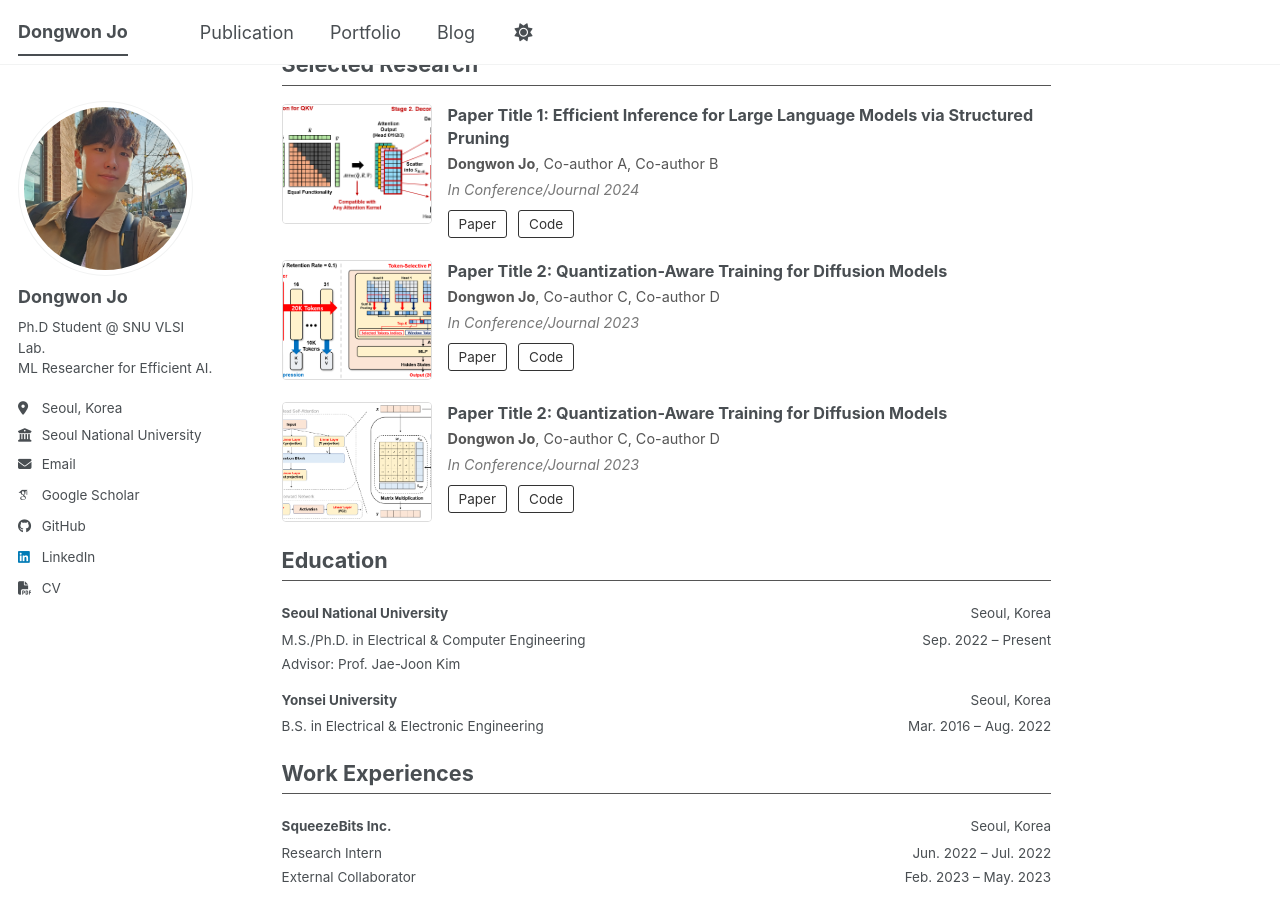
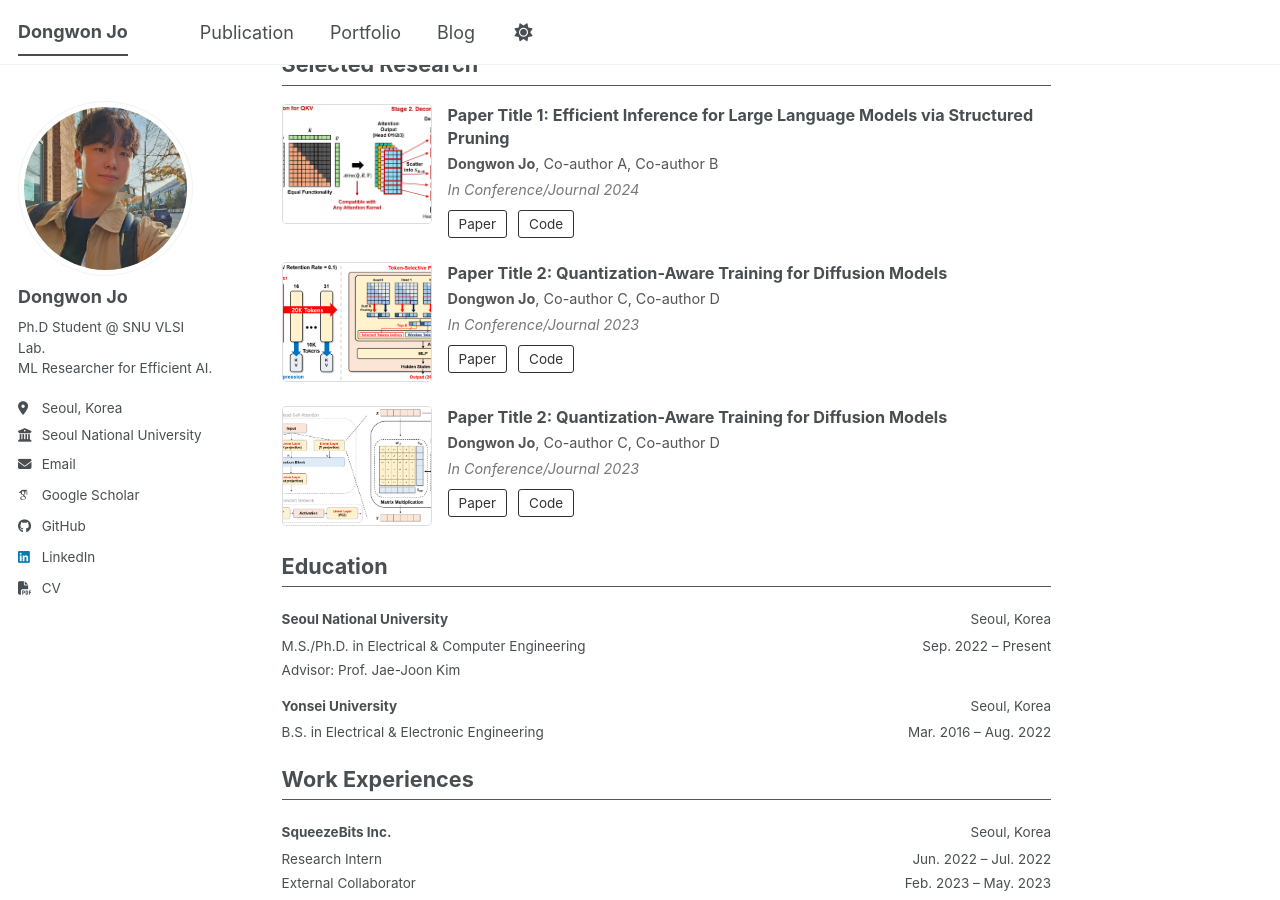
Before and after one commit to dongwonjo/dongwonjo.github.io, a Jekyll site: the page built from _pages/about.md, in a window 1280 px wide and 900 px high, scrolled down 794 px. Built offline with Jekyll 4.4.1, drawn with Linux system fonts in a browser that asks for light colours; some web fonts are replaced; a script bundle is joined from its source files by our own code; library files that are not in the unit come from our copies.

Commit message:
Update about.md

```diff
--- a/_pages/about.md
+++ b/_pages/about.md
@@ -47,7 +47,7 @@
 
 <div class="selected-research">
 
-  <div style="display:flex; gap:16px; margin-bottom:22px; align-items:flex-start;">
+  <div style="display:flex; gap:16px; margin-bottom:24px; align-items:flex-start;">
     <div style="flex:0 0 150px;">
       <img src="/images/paper/TokenSparseAttention.PNG" alt="Paper thumbnail" style="width:180px; height:120px; object-fit:cover; border:1px solid #ddd; border-radius:4px;">
     </div>
@@ -60,7 +60,7 @@
     </div>
   </div>
 
-  <div style="display:flex; gap:16px; margin-bottom:22px; align-items:flex-start;">
+  <div style="display:flex; gap:16px; margin-bottom:24px; align-items:flex-start;">
     <div style="flex:0 0 150px;">
       <img src="/images/paper/FastKV.PNG" alt="Paper thumbnail" style="width:180px; height:120px; object-fit:cover; border:1px solid #ddd; border-radius:4px;">
     </div>
@@ -73,7 +73,7 @@
     </div>
   </div>
 
-  <div style="display:flex; gap:16px; margin-bottom:22px; align-items:flex-start;">
+  <div style="display:flex; gap:16px; margin-bottom:24px; align-items:flex-start;">
     <div style="flex:0 0 150px;">
       <img src="/images/paper/BinaryMoS.PNG" alt="Paper thumbnail" style="width:180px; height:120px; object-fit:cover; border:1px solid #ddd; border-radius:4px;">
     </div>
```
